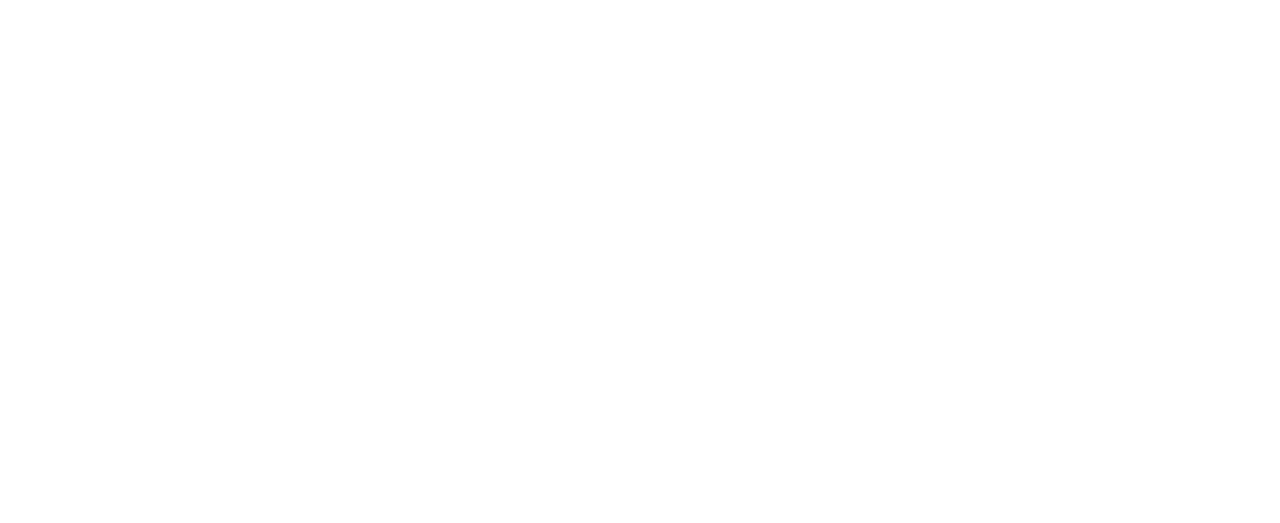
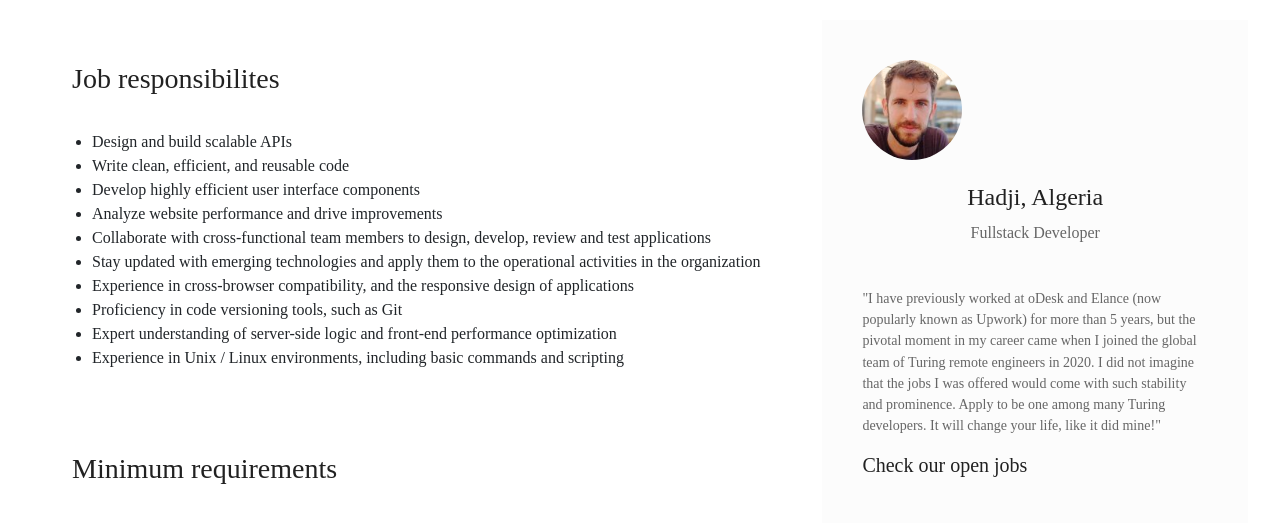
Before and after one commit to Bokomoko/Iramai-page-demo, a Next.js app: page /job_detail in a window 1280 px wide. Before the commit this address had no page. Shown: the part 732-1255 px from the top of the page. Before the commit the page ends 800 px from the top, so only its background shows below. Built offline with nearby package versions, Linux system fonts and the light colour scheme.

Commit message:
Job detail

```diff
--- a/component/common/header.js
+++ b/component/common/header.js
@@ -1,10 +1,11 @@
 import Link from 'next/link'
+import styles from '../job/job.module.css'
 
 function Header() {
   return (
-    <div>
-      This is Header for Turing website
-    </div>
+    <main className={styles.cv_container}>
+
+    </main>
   )
 }
 
--- a/component/job/JobDescription.js
+++ b/component/job/JobDescription.js
@@ -51,16 +51,16 @@
                 <span>Share this job</span>
                 <div className={styles.icons}>
                     <a href="#">
-                        <Image src="/icons/facebook.svg"/>
+                        <Image src="/icons/facebook.svg" width={32} height={32}/>
                     </a>
                     <a href="#">
-                        <Image src="/icons/twitter.svg"/>
+                        <Image src="/icons/twitter.svg" width={32} height={32}/>
                     </a>
                     <a href="#">
-                        <Image src="/icons/linkedin.svg"/>
+                        <Image src="/icons/linkedin.svg" width={32} height={32}/>
                     </a>
                     <a href="#">
-                        <Image src="/icons/whatsapp.svg"/>
+                        <Image src="/icons/whatsapp.svg" width={32} height={32}/>
                     </a>
                 </div>
             </footer>
--- a/component/job/JobSubContent.js
+++ b/component/job/JobSubContent.js
@@ -7,7 +7,7 @@
         <article className={styles.sub_content}>
             <section className={styles.user_info}>
                 <div className={styles.avatar}>
-                    <Image src="/assets/32.jpg" alt="avatar"/>
+                    <Image src="/assets/32.jpg" alt="avatar" width={100} height={100}/>
                 </div>
                 <div className={styles.basic_info}>
                     <i className={classNames(styles.fa, 'fa-chevron-left')}></i>
--- a/component/job/job.module.css
+++ b/component/job/job.module.css
@@ -1,4 +1,4 @@
-* {
+.body {
     box-sizing: border-box;
     margin: 0;
     padding: 0;
@@ -13,7 +13,7 @@
     min-height: 88vh;
 }
 
-.cv_container .main_content {
+.main_content {
     padding: 2.5rem;
     background-color: #fff;
     width: 65%;
@@ -68,7 +68,7 @@
     opacity: 1;
 }
 
-.cv-container .sub_content {
+.sub_content {
     background-color: #fcfcfc;
     width: 35%;
     padding: 2.5rem;
@@ -186,13 +186,13 @@
 }
 
 @media only screen and (max-width: 1024px) {
-    .cv-container {
+    .cv_container {
         flex-direction: column;
     }
-    .cv-container .sub_content {
+    .cv_container .sub_content {
         width: 100%;
     }
-    .cv-container .main_content {
+    .cv_container .main_content {
         width: 100%;
     }
 }
--- /dev/null
+++ b/pages/job_detail.js
@@ -0,0 +1,20 @@
+import Layout from '../component/layout'
+import JobDescription from "../component/job/JobDescription";
+import React from "react";
+import JobSubContent from "../component/job/JobSubContent";
+import styles from "../component/job/job.module.css";
+
+function PrivatePolicy() {
+    return (
+        <Layout>
+            <div className={styles.body}>
+                <div className={styles.cv_container}>
+                    <JobDescription/>
+                    <JobSubContent/>
+                </div>
+            </div>
+        </Layout>
+    )
+}
+
+export default PrivatePolicy
```
Also changed, not shown: public/assets/32.jpg (added).
